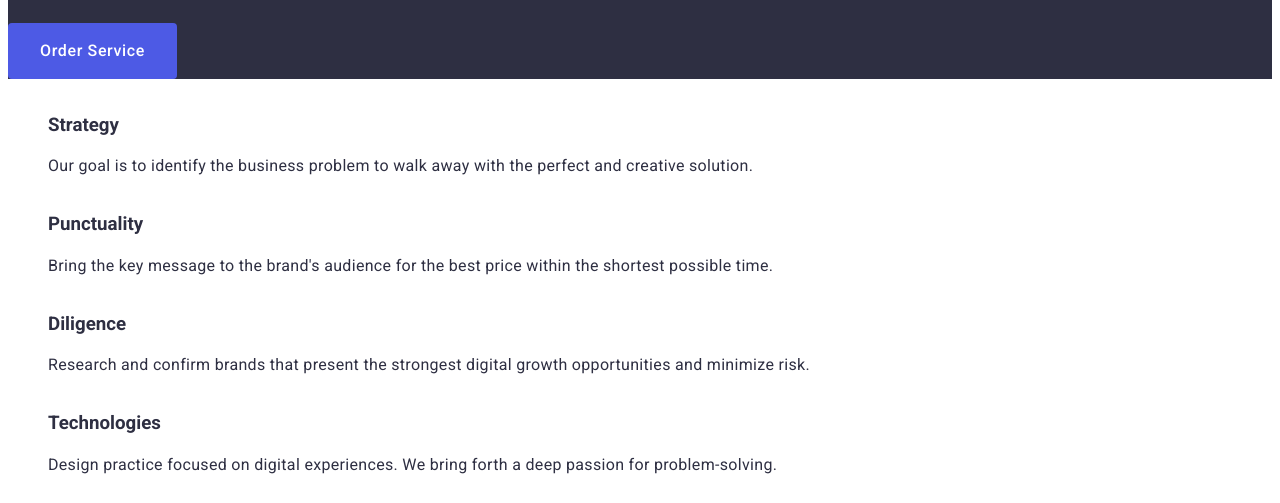
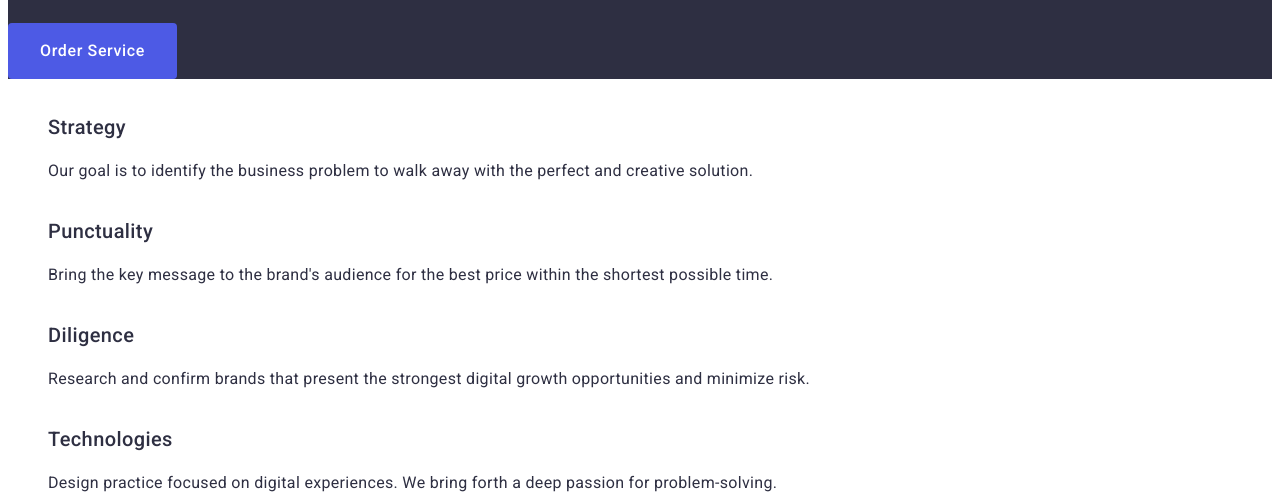
Before and after one commit to OhWellNevermind/goit-markup-hw-02, a plain HTML site: page index.html in a window 1280 px wide. Shown: the part 297-800 px from the top of the page. Drawn offline with Linux system fonts and the light colour scheme.

Commit message:
why us list title repaired

```diff
--- a/css/styles.css
+++ b/css/styles.css
@@ -100,7 +100,7 @@ body
     display: inline-block;
 }
 
-.why-us-list-item-title
+.why-us-list-title
 {
     font-weight: 500;
     font-size: 20px;
```
